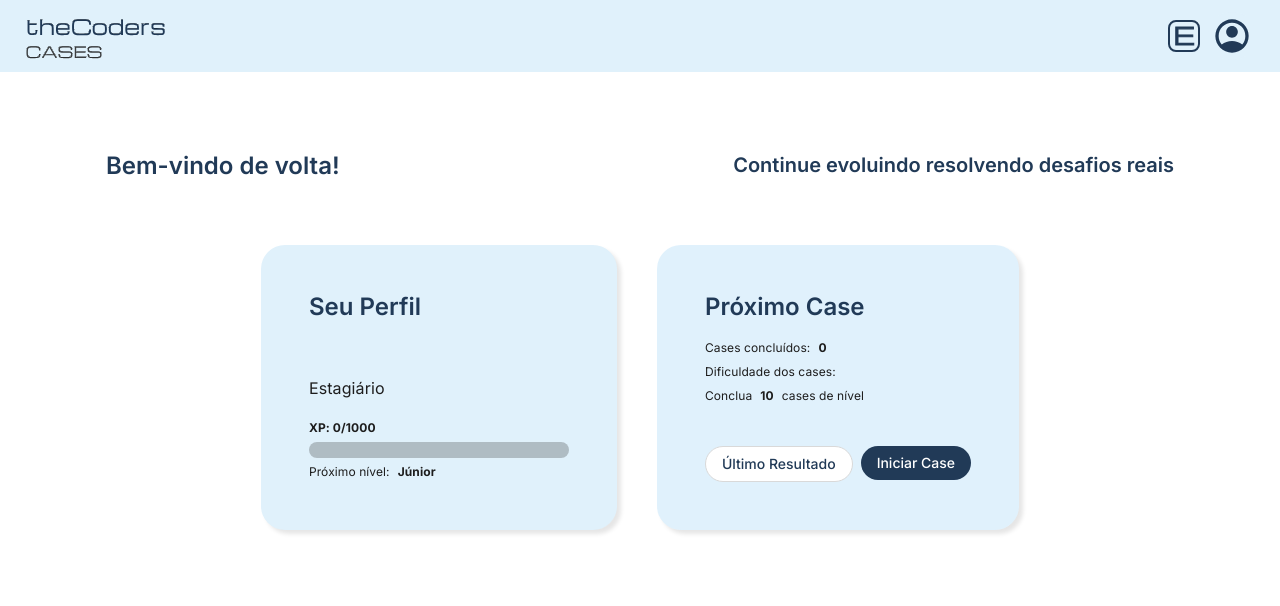
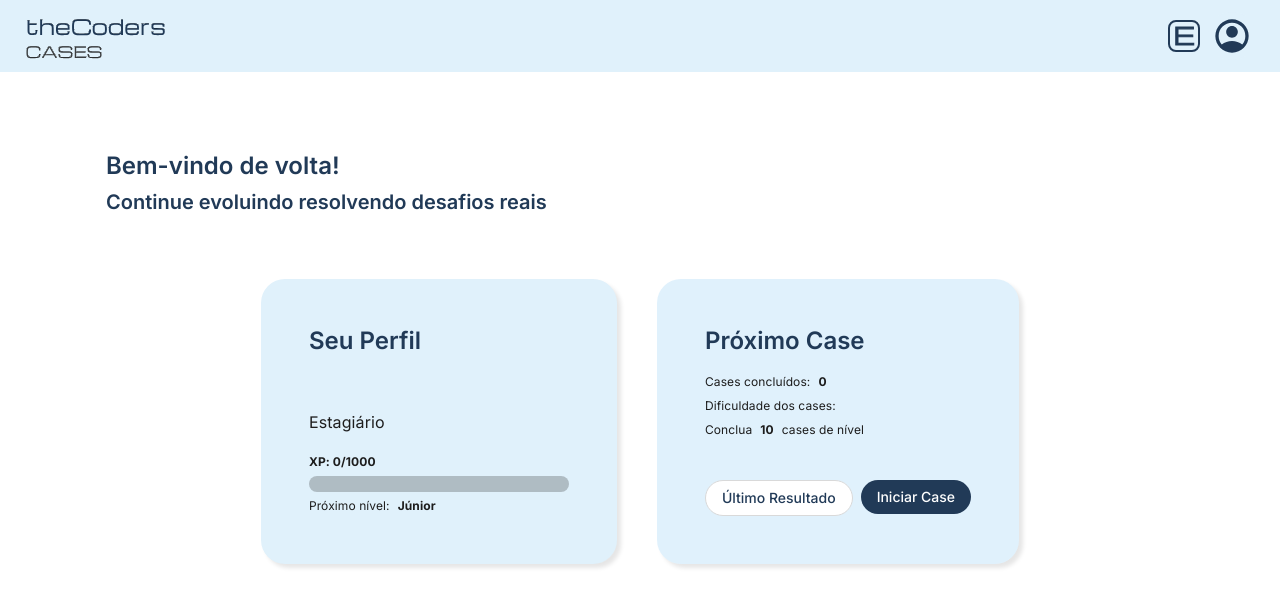
Before and after one commit to juninhos-comunidade/thecoders, a React (Vite) app in the folder thecoders-cases/: page /lobby in a window 1280 px wide. Shown: the top 606 px of the page. Built offline with nearby package versions, Linux system fonts and the light colour scheme.

Commit message:
:bug: fix(lobby): corrige alinhamento dos textos no na mensagem de boas vindas do lobby

```diff
--- a/thecoders-cases/src/pages/lobby/index.css
+++ b/thecoders-cases/src/pages/lobby/index.css
@@ -9,6 +9,10 @@
 }
 
 .textos {
+    display: flex;
+    flex-direction: column;
+    align-items: flex-start;
+    gap: 0.5rem;
     align-self: stretch;
 }
 
```
